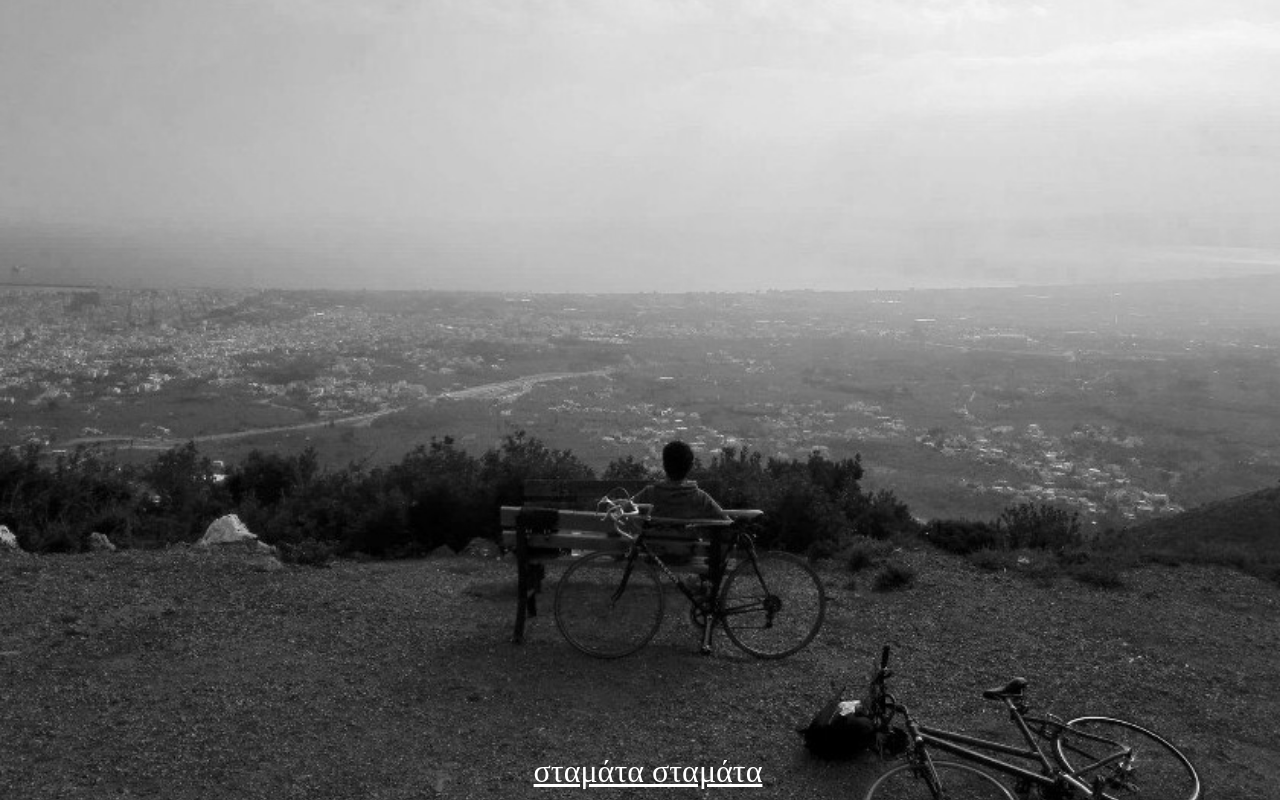
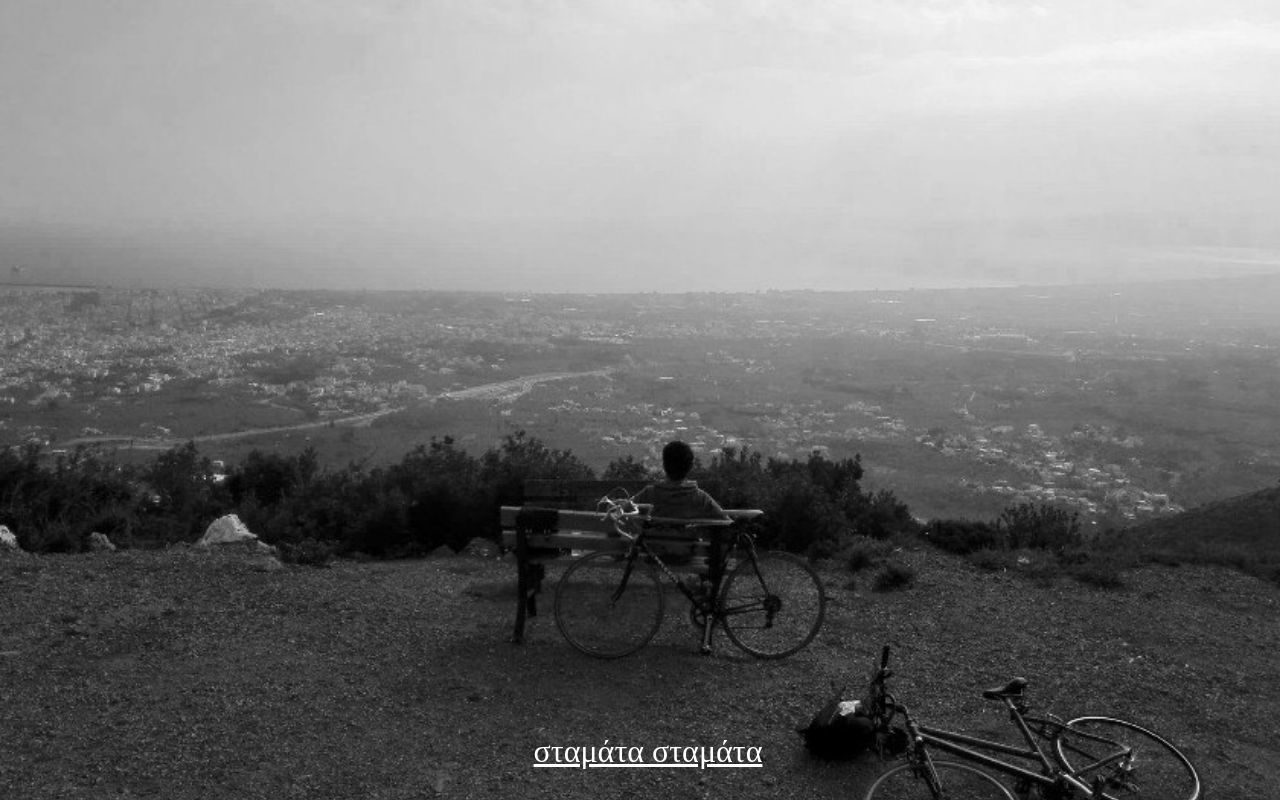
Before and after one commit to spirosdi/map, a plain HTML site: page index.html in a window 1280 px wide. Both pictures are taken after a click on the element "παίξε". Drawn offline with nearby package versions, Linux system fonts and the light colour scheme.

Commit message:
repositioned buttons

```diff
--- a/style.css
+++ b/style.css
@@ -31,11 +31,12 @@ html, body {
 }
 .mobile-play {
     text-decoration: underline;
+    top: 40%
 }
 .mobile-pause {
     text-decoration: underline;
     position: fixed;
-    bottom: 10px;
+    bottom: 30px;
     font-size: 2rem;
     width: 100%;
     text-align: center;
```
